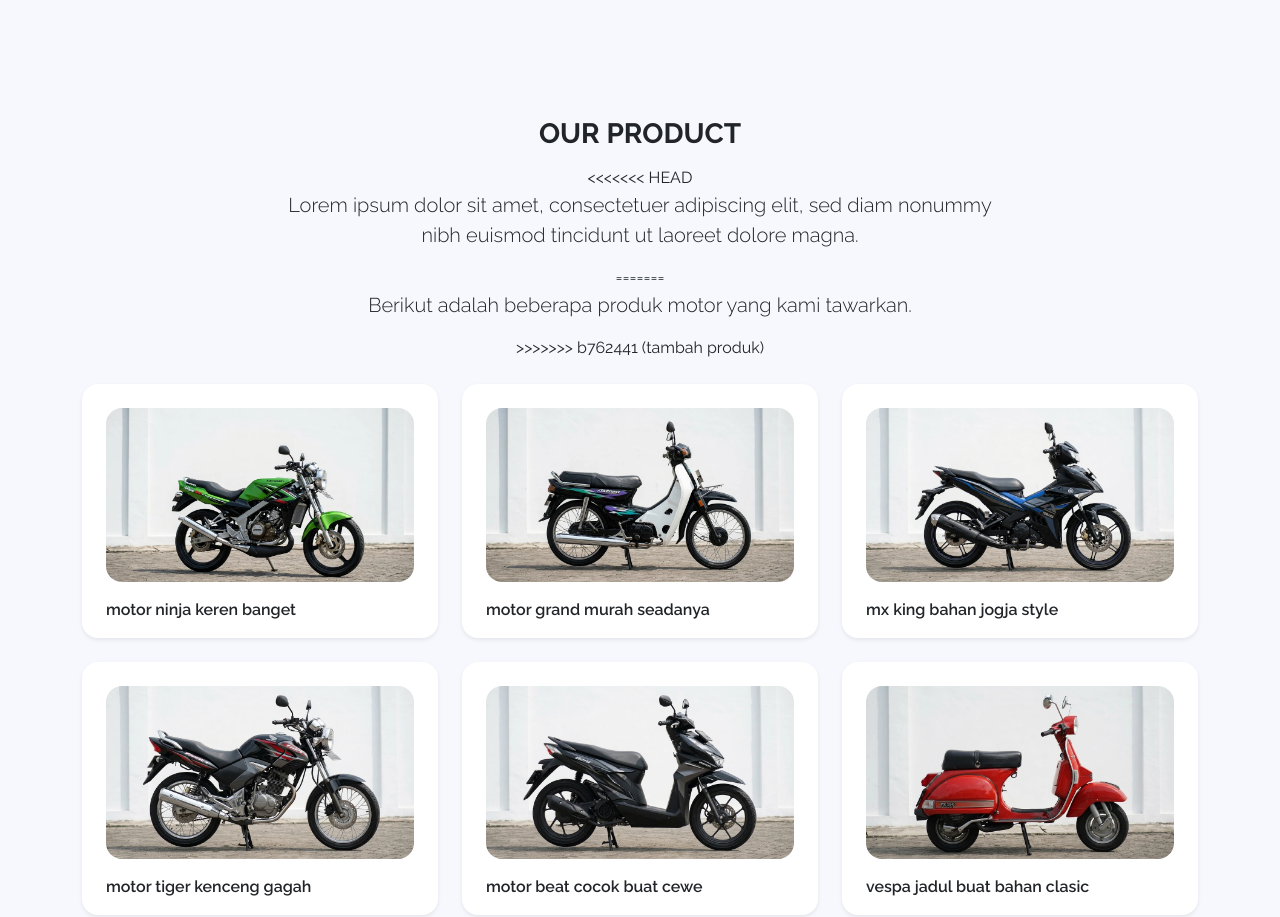
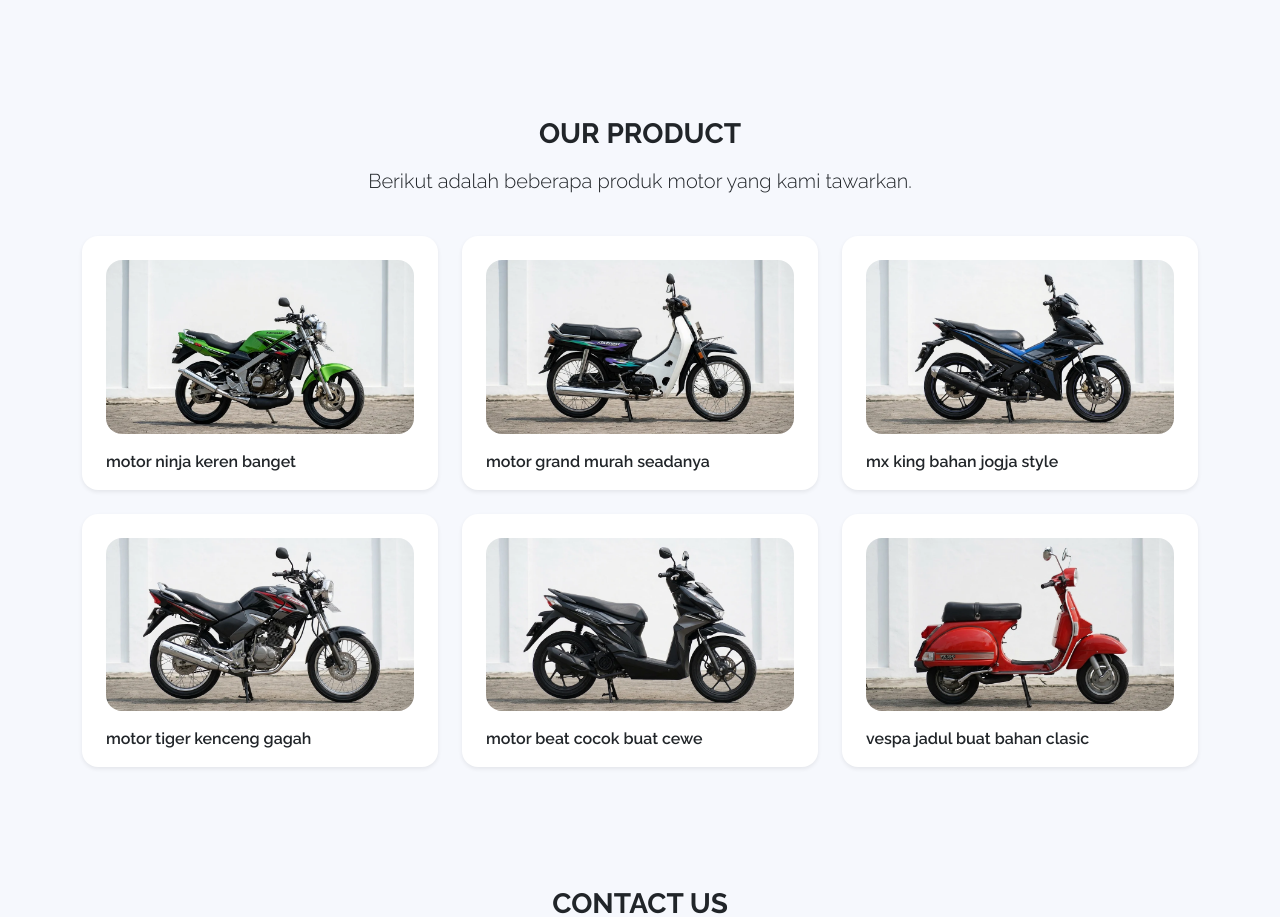
Before and after one commit to naaaim063/HONDAGANKWEB, a plain HTML site: page index.html in a window 1280 px wide. Shown: the part 1739-2656 px from the top of the page. Drawn offline with nearby package versions, Linux system fonts and the light colour scheme.

Commit message:
Debuging

```diff
--- a/index.html
+++ b/index.html
@@ -172,11 +172,7 @@
             <div class="row">
                 <div class="col-lg-8 mx-auto">
                     <h3 class="fw-bold lh-2 mb-3">OUR PRODUCT</h3>
-<<<<<<< HEAD
-                    <p class="lead">Lorem ipsum dolor sit amet, consectetuer adipiscing elit, sed diam nonummy nibh euismod tincidunt ut laoreet dolore magna.</p>
-=======
                     <p class="lead">Berikut adalah beberapa produk motor yang kami tawarkan.</p>
->>>>>>> b762441 (tambah produk)
                 </div>
             </div>
 
```
